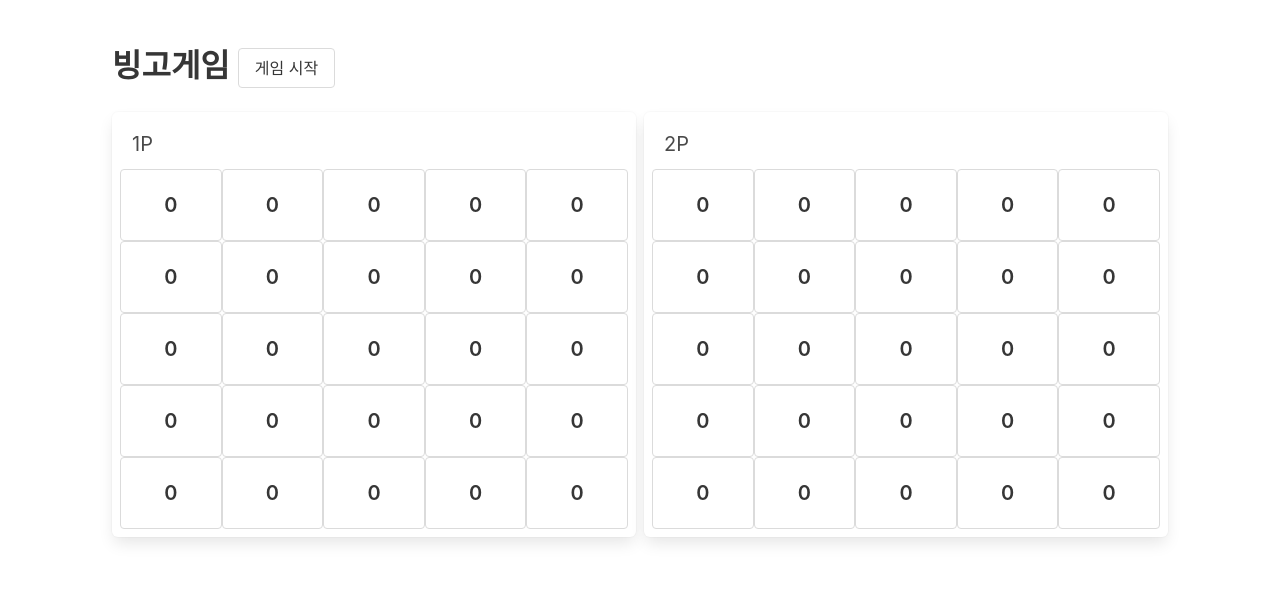
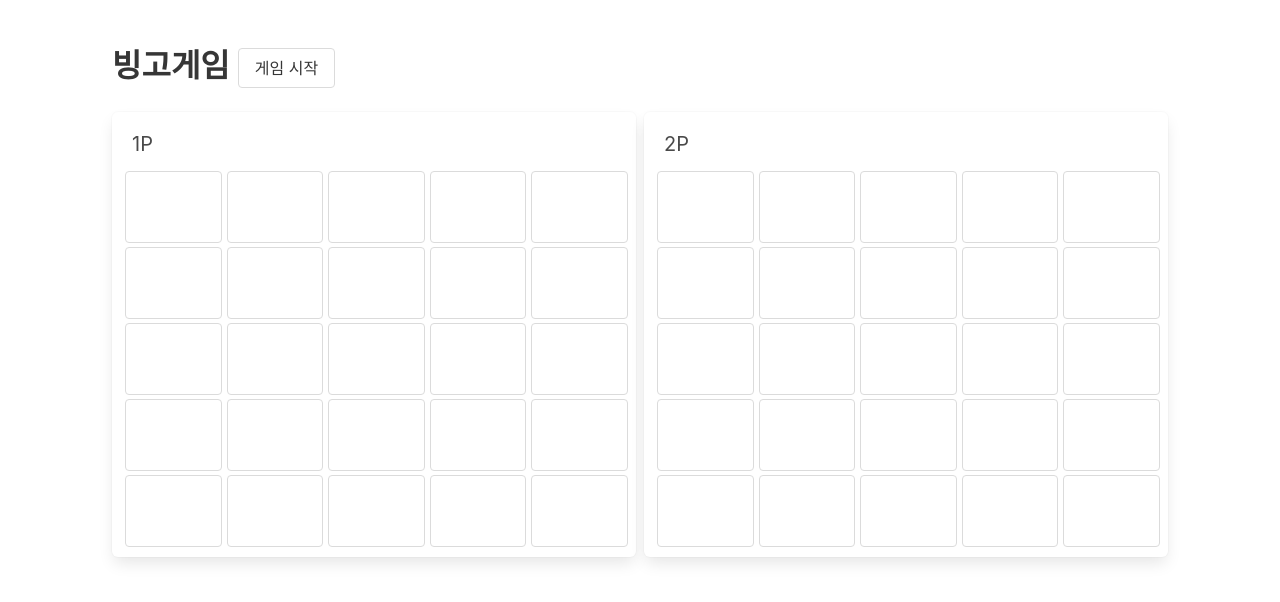
Before and after one commit to jiwookseo/react.js_projects, a React (Create React App) app in the folder bingo-app/: page / in a window 1280 px wide. Shown: the top 602 px of the page. Built offline with nearby package versions, Linux system fonts and the light colour scheme.

Commit message:
Update BingoGrid padding-margin

```diff
--- a/bingo-app/src/components/Bingo.js
+++ b/bingo-app/src/components/Bingo.js
@@ -4,21 +4,18 @@ import PropTypes from 'prop-types'
 
 
 const Bingo = ({number, onSelect, index, check}) => {
-  const bg = check ? "column is-one-fifth BingoCell button is-danger" : "column is-one-fifth BingoCell button"
+  const classNames = check ? "button is-danger" : "button"
   return (
     <button
-      className={bg}
+      className={classNames}
       onClick={() => onSelect({number, index})}
       type="button"
-      style={{
-        margin: "0",
-        minHeight: "4.5rem",
-      }}
+      style={{ minHeight: "4.5rem", width: "95%", margin: "2% 5%"}}
     >
       <div
         className="is-size-5 has-text-centered has-text-weight-semibold"
       >
-        {number}
+        { number || "" }
       </div>
     </button>
   );
--- a/bingo-app/src/components/BingoList.js
+++ b/bingo-app/src/components/BingoList.js
@@ -11,6 +11,10 @@ const BingoList = ({ player1, player2, onSelect, index, selected }) => {
   return (
     <div className="columns is-multiline is-mobile">
       {player.get('numbers').map((number, i) => (
+        <div
+          className="column is-one-fifth"
+          style={{ padding: "0", }}
+        >
           <Bingo
             key={i}
             number={number}
@@ -18,6 +22,7 @@ const BingoList = ({ player1, player2, onSelect, index, selected }) => {
             index={index}
             check={selected.get(number - 1)}
           />
+        </div>
       ))}
     </div>
   )};
@@ -34,11 +39,11 @@ BingoList.defaultProps = {
   index: 0,
   player1: Map({
     numbers: List(Array(25).fill(0)),
-    completed: List(Array(25).fill(false))
+    completed: List()
   }),
   player2: Map({
     numbers: List(Array(25).fill(0)),
-    completed: List(Array(25).fill(false))
+    completed: List()
   }),
   selected: List(Array(25).fill(false)),
   onSelect: () => console.warn('onSelect not defined'),
--- a/bingo-app/src/store/modules/index.js
+++ b/bingo-app/src/store/modules/index.js
@@ -19,11 +19,11 @@ const initialState = Map({
   gameTurn: 1,
   player1: Map({
     numbers: List(Array(25).fill(0)),
-    completed: List(Array(25).fill(false))
+    completed: List()
   }),
   player2: Map({
     numbers: List(Array(25).fill(0)),
-    completed: List(Array(25).fill(false))
+    completed: List()
   }),
   selected: List(Array(25).fill(false))
 });
```
Lines whose indentation alone changed are shown as unchanged.
